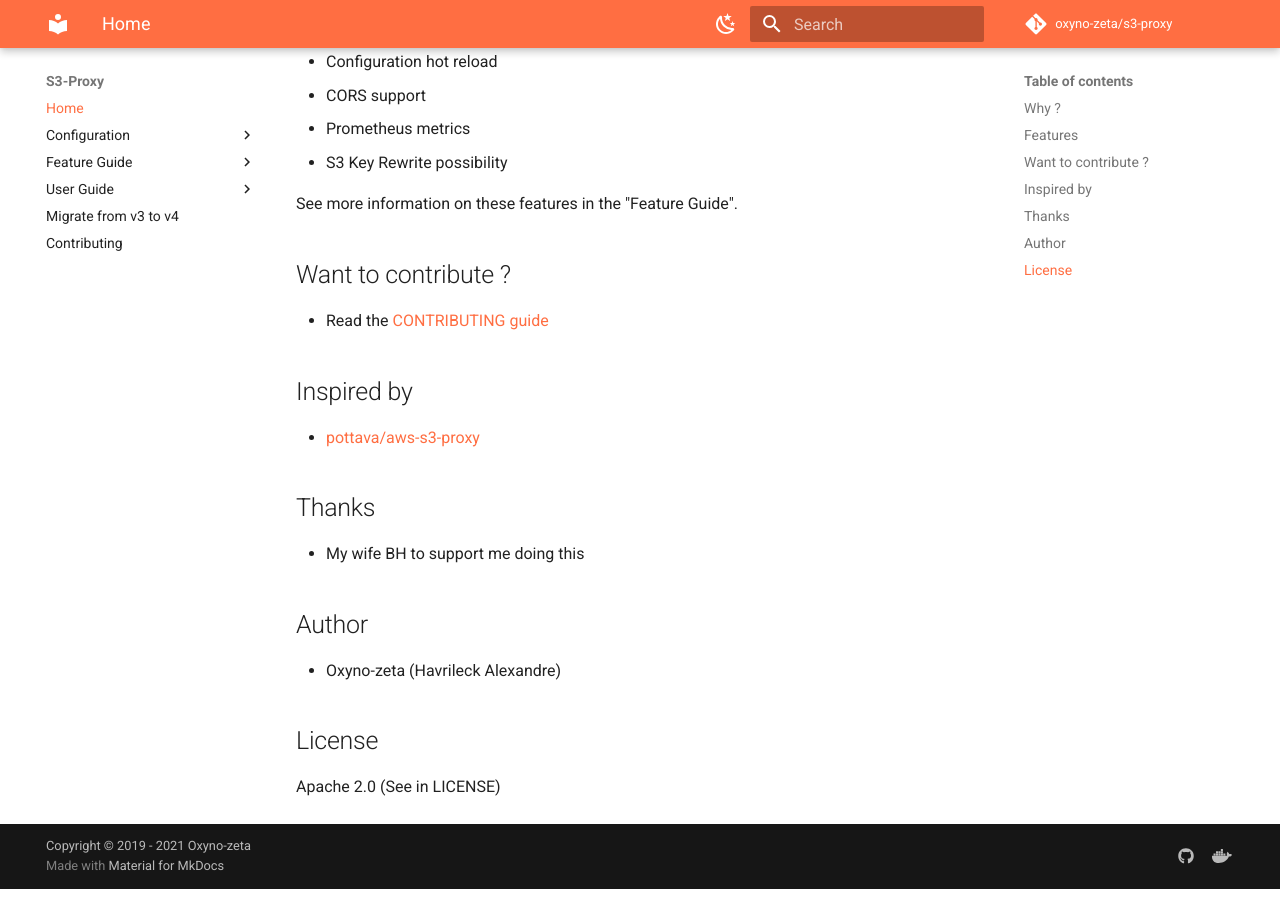
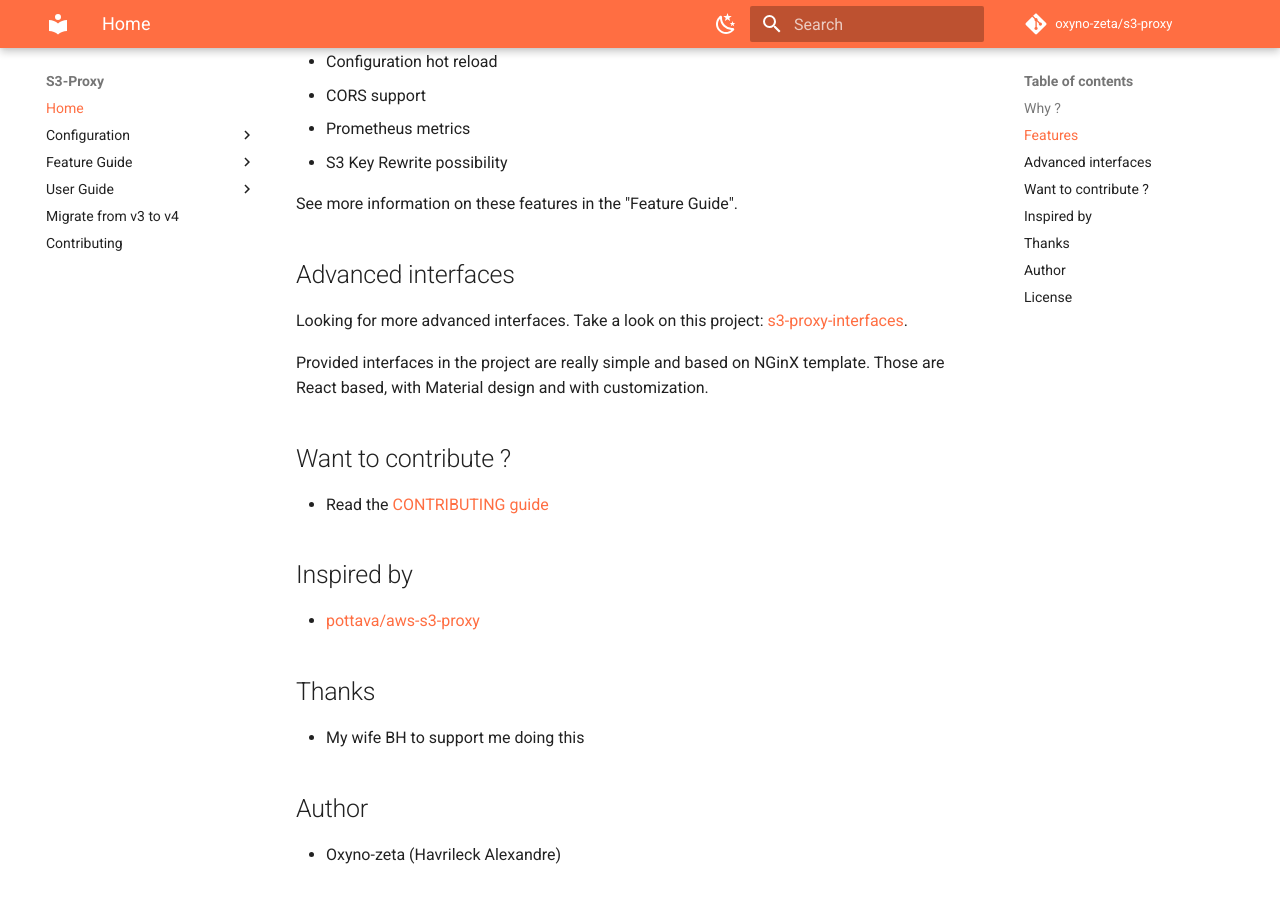
Before and after one commit to oxyno-zeta/s3-proxy, an MkDocs documentation site: the page built from docs/index.md, in a window 1280 px wide and 900 px high, scrolled down 1325 px. Built offline with MkDocs 1.6.1 and Material for MkDocs 9.7.7, drawn with Linux system fonts in a browser that asks for light colours; comment, search, counter and statistics services are not loaded.

Commit message:
docs: Add link and section for s3-proxy-interfaces

```diff
--- a/docs/index.md
+++ b/docs/index.md
@@ -43,6 +43,12 @@
 
 See more information on these features in the "Feature Guide".
 
+## Advanced interfaces
+
+Looking for more advanced interfaces. Take a look on this project: [s3-proxy-interfaces](https://github.com/oxyno-zeta/s3-proxy-interfaces).
+
+Provided interfaces in the project are really simple and based on NGinX template. Those are React based, with Material design and with customization.
+
 ## Want to contribute ?
 
 - Read the [CONTRIBUTING guide](./CONTRIBUTING.md)
```
Also changed, not shown: README.md (+4 -0 lines).
